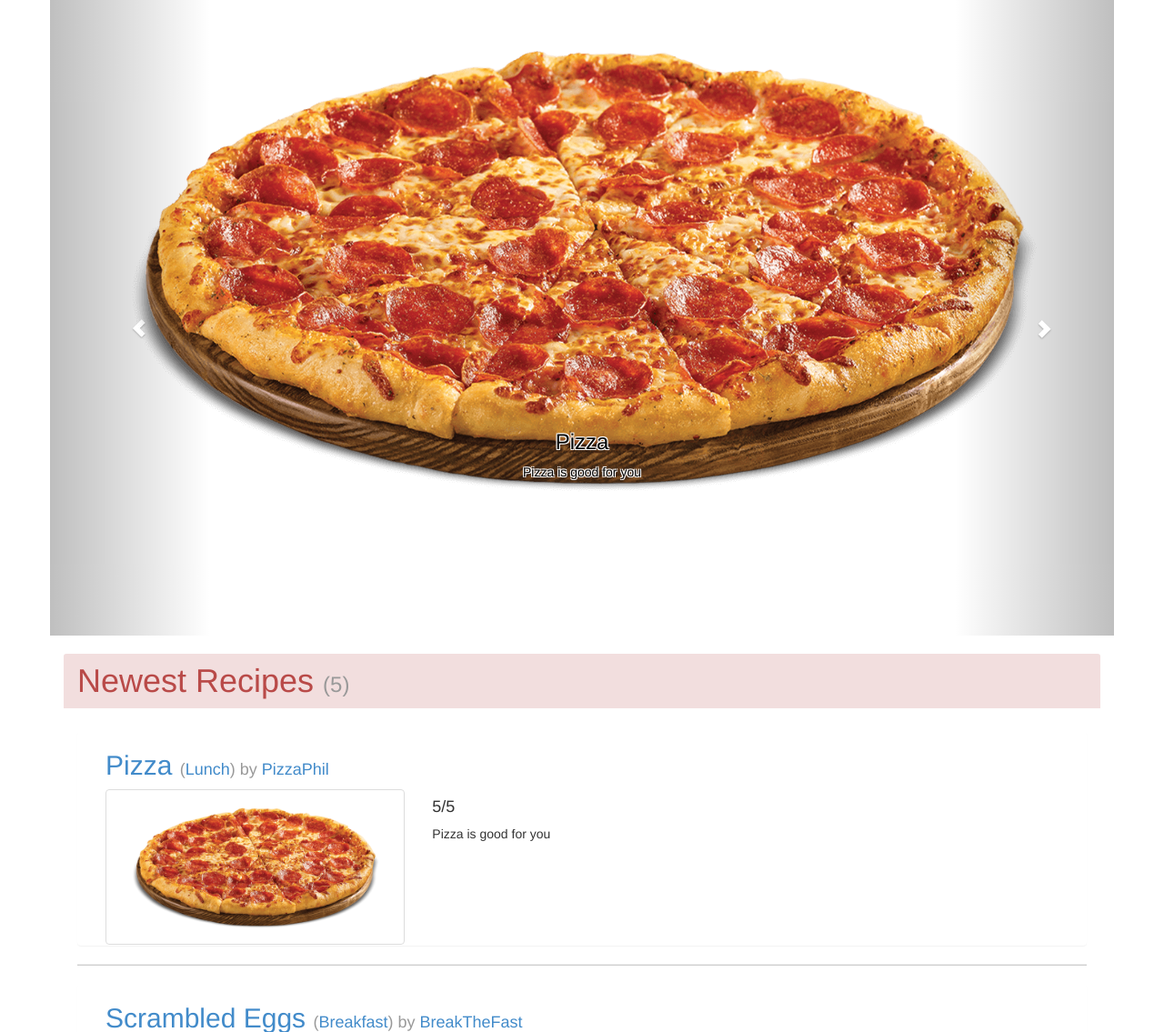
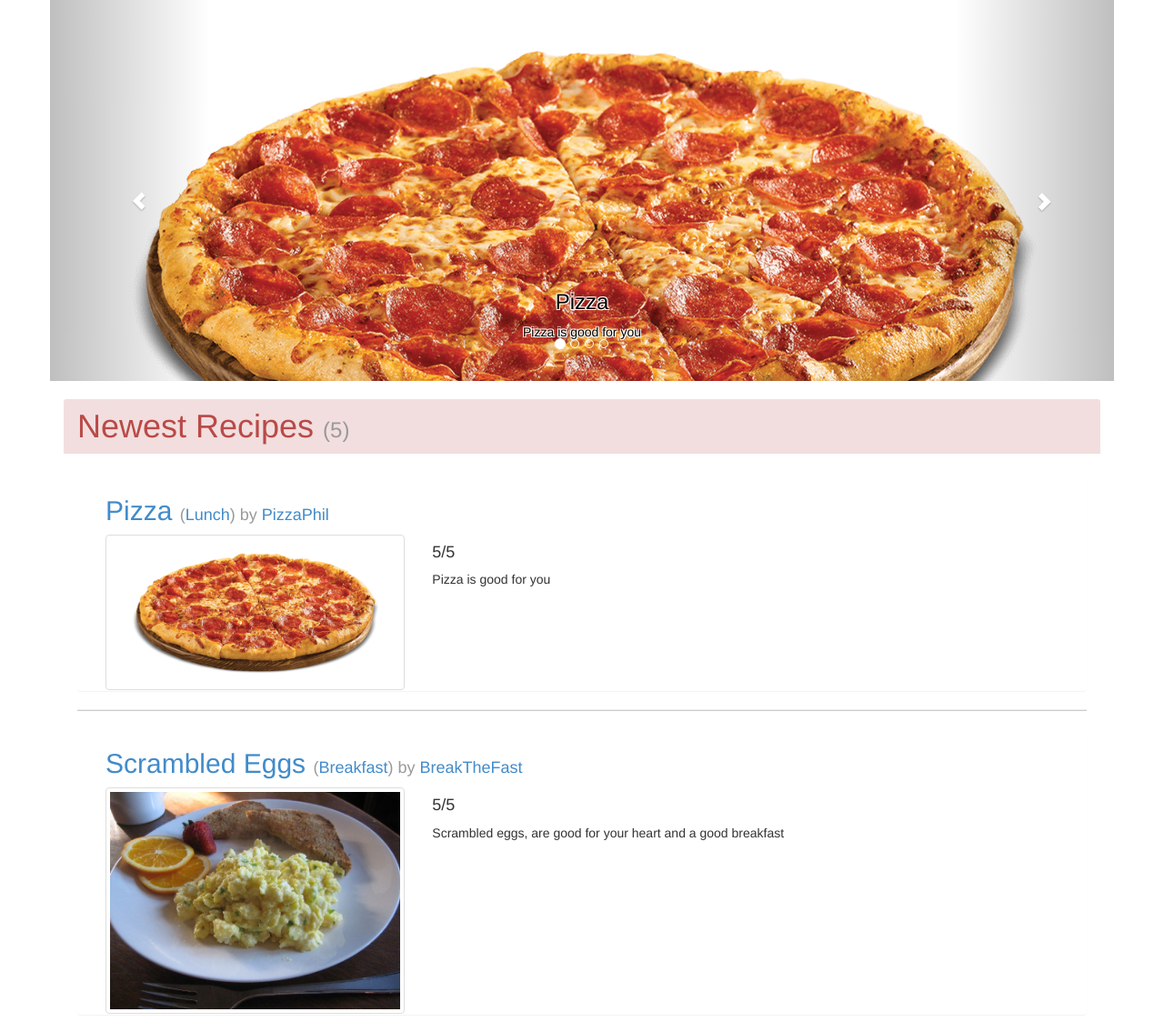
Before and after one commit to aaronzhang1234/WikiEats-GitHungry, a PHP site: page /WIkiEats.php in a window 1280 px wide. Shown: the part 143-1278 px from the top of the page at 91% size. Run offline with PHP 8.4, Linux system fonts and the light colour scheme; data comes from the database, SQL or seed files in the repository; some libraries are stand-ins or nearby versions.

Commit message:
Carousel Fun

```diff
--- a/WIkiEats.php
+++ b/WIkiEats.php
@@ -15,20 +15,6 @@ $mysqli-> select_db($database);
 		<!-- Bootstrap core CSS -->
 		<link href="bootstrap3_defaultTheme/dist/css/bootstrap.css" rel="stylesheet">
 		<link rel="stylesheet" type="text/css" href="includes/wiki-eats.css" >
-		<style>
-  		.carousel-inner > .item > img,
-  		.carousel-inner > .item > a > img {
-      		height: 100%;
-      		width: 100%;
-      		margin: auto;
-  		}
-
-		.carousel
-		{
-		  height: 50em;
-		  overflow: hidden;
-		}
-  		</style>
 
 		<script src="https://ajax.googleapis.com/ajax/libs/jquery/3.1.1/jquery.min.js"></script>
 	  	<script src="https://maxcdn.bootstrapcdn.com/bootstrap/3.3.7/js/bootstrap.min.js"></script>
--- a/includes/wiki-eats.css
+++ b/includes/wiki-eats.css
@@ -16,3 +16,26 @@ hr
 {
 	padding-bottom: 0.7em;
 }
+
+
+.carousel-inner > .item > img, .carousel-inner > .item > a > img
+{
+	height: auto;
+	width: 100%;
+	margin: auto;
+}
+
+.carousel-inner .carousel-caption
+{
+	position: absolute;
+	top: 20em;
+	left: 0;
+	width: 100%;
+	text-align: center;
+}
+
+.carousel
+{
+	height: 30em;
+	overflow: hidden;
+}
```
